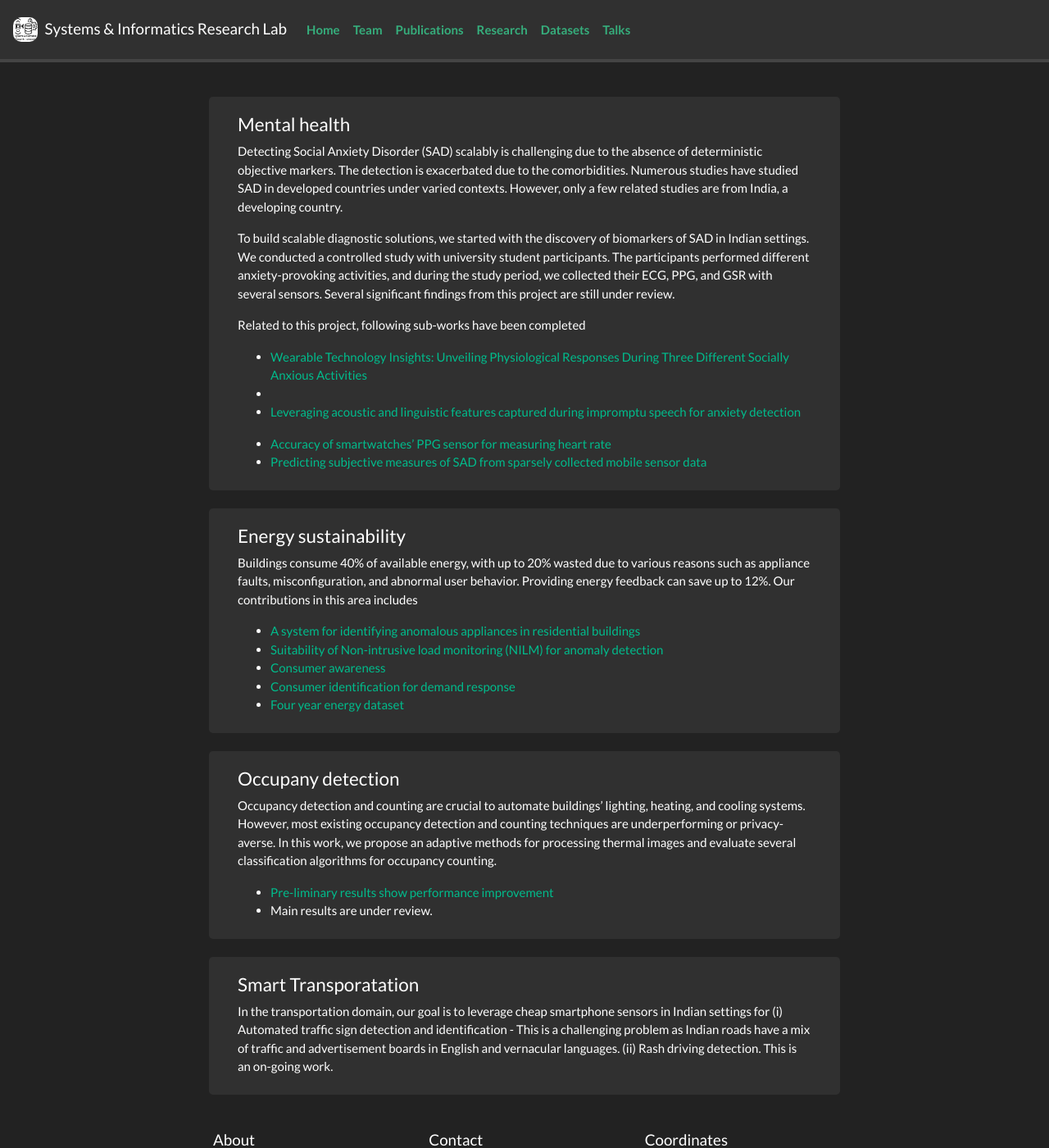
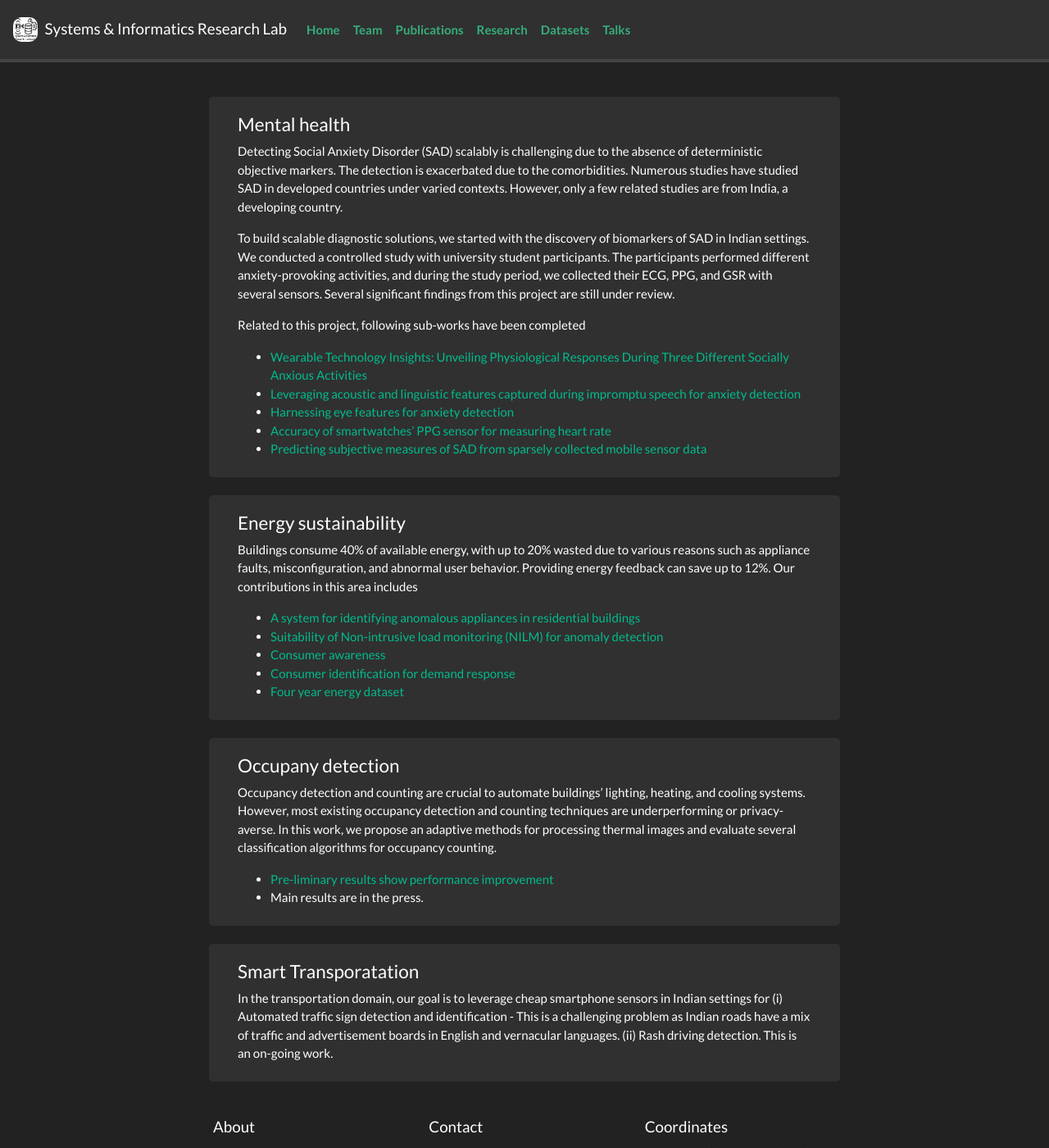
Before and after one commit to sirl-lab/sirl-lab.github.io, a Jekyll site: the page built from _pages/research.md, in a window 1280 px wide and 1400 px high. Shown: the whole window at 82% size. Built offline with Jekyll 4.4.1, drawn with Linux system fonts in a browser that asks for light colours; nearby versions of some CDN libraries; a style sheet for code colours, icons or effects is not loaded.

Commit message:
updated harshit's paper details

```diff
--- a/_pages/research.md
+++ b/_pages/research.md
@@ -40,9 +40,8 @@ To build scalable diagnostic solutions, we started with the discovery of biomark
 Related to this project, following sub-works have been completed
 
 - <a href = "https://dl.acm.org/doi/pdf/10.1145/3663671"> Wearable Technology Insights: Unveiling Physiological Responses During Three Different Socially Anxious Activities </a>
--
 - <a href = "https://dl.acm.org/doi/10.1145/3657245"> Leveraging acoustic and linguistic features captured during impromptu speech for anxiety detection </a>
-
+- <a href = "https://dl.acm.org/doi/10.1145/3662009.3662021"> Harnessing eye features for anxiety detection </a>
 - <a href = "https://ieeexplore.ieee.org/document/10356653"> Accuracy of smartwatches' PPG sensor for measuring heart rate</a>
 - <a href = "https://dl.acm.org/doi/10.1145/3411823"> Predicting subjective measures of SAD from sparsely collected mobile sensor data</a>
 
@@ -61,7 +60,7 @@ Buildings consume 40% of available energy, with up to 20% wasted due to various
  -  <a href="https://dl.acm.org/doi/10.1145/3276774.3276797">A system for identifying anomalous appliances in residential buildings</a>
  -  <a href="https://linkinghub.elsevier.com/retrieve/pii/S0306261919300613">Suitability of Non-intrusive load monitoring (NILM) for anomaly detection</a>
  -  <a href="https://dl.acm.org/doi/10.1145/3137133.3137164">Consumer awareness</a>
- -  <a href="https://dl.acm.org/doi/10.1145/3137133.3137157"> Consumer identification for demand response</a>
+ -  <a href="https://dl.acm.org/doi/10.1145/3137133.3137157">Consumer identification for demand response</a>
  -  <a href="https://www.nature.com/articles/sdata201915">Four year energy dataset</a>
 </div>
 </div>
@@ -75,7 +74,7 @@ Buildings consume 40% of available energy, with up to 20% wasted due to various
 Occupancy detection and counting are crucial to automate buildings’ lighting, heating, and cooling systems. However, most existing occupancy detection and counting techniques are underperforming or privacy-averse. In this work, we propose an adaptive methods for processing thermal images and evaluate several classification algorithms for occupancy counting.
 
  - <a href="https://ieeexplore.ieee.org/document/10041292">Pre-liminary results show performance improvement</a>
- - Main results are under review.
+ -  Main results are in the press.
 </div>
 </div>
 
--- a/assets/ref.bib
+++ b/assets/ref.bib
@@ -36,7 +36,7 @@ Low-Cost Camera Video for Anxiety Detection},
   pages={},
   year={2024},
   publisher={},
-  doi = {},
+  doi = {10.1145/3662009.3662021},
   abstract = {Social anxiety is a common mental health disorder, affecting approximately 36% of the world’s population. Currently, diagnosing social anxiety disorder relies on clinical interviews
 and self-reported questionnaires, which are prone to subjective biases. Discovering non-intrusive, objective markers of anxiety, such as eye gaze patterns, could enhance current diagnostic approaches and facilitate early assessment, thereby reducing the treatment gap. Previous research has explored
 predicting anxiety states using physiological signals and audio data, but conclusive results remain elusive. In this study, we propose leveraging eye gaze features to
```
